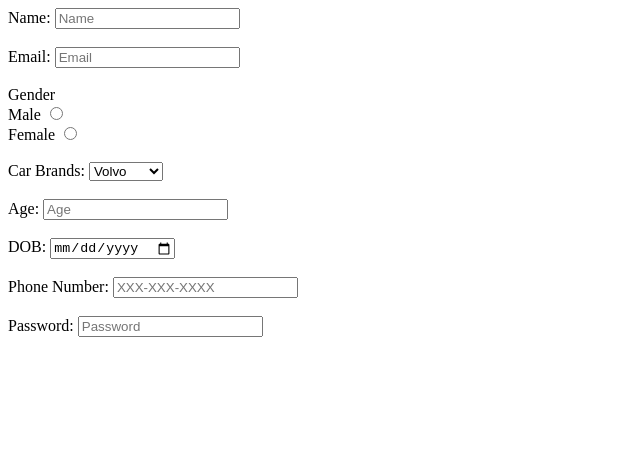
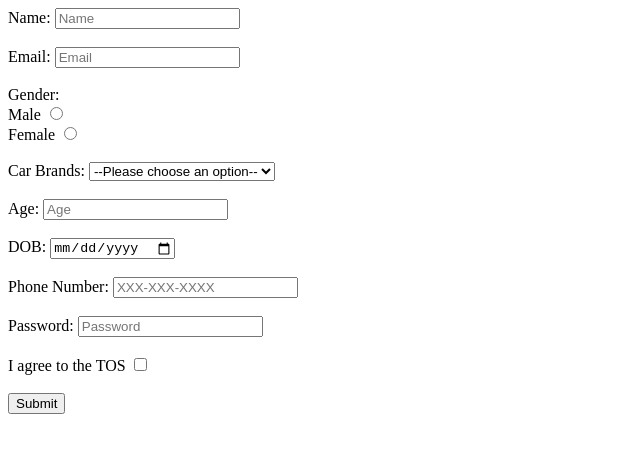
Before and after one commit to acciojob/signup-form-car-Sriku010203, a website: page main.html in a window 1280 px wide. Shown: the whole page, without its empty margins (0-640 px from the left). Drawn offline with Linux system fonts and the light colour scheme.

Commit message:
created a submission

```diff
--- a/main.html
+++ b/main.html
@@ -7,7 +7,7 @@
 </head>
 
 <body>
-	<form method="post">
+	<form action="./submitform.php" method="post">
 		<label for="name">Name:</label>
 		<input type="text" id="name" placeholder="Name" required>
 		<br>
@@ -16,7 +16,7 @@
 		<input type="email" id="email" placeholder="Email" required>
 		<br>
 		<br>
-		<label for ="gender_m, gender_f">Gender</label>
+		<label for ="gender_m, gender_f">Gender:</label>
 		<br>
 		<label>Male</label>
 		<input type="radio" id="gender_m, gender_f" required>
@@ -25,8 +25,9 @@
 		<input type="radio" id="gender_m, gender_f" required>
 		<br>
 		<br>
-		<label for="CarBrands">Car Brands:</label>
+		<label for="Cars">Car Brands:</label>
 		<select id="Cars" aria-required >
+			<option>--Please choose an option--</option>
 			<option >Volvo</option>
 			<option>Telsa</option>
 			<option>Mustang</option>
@@ -50,6 +51,13 @@
 		<input type="password" id="password" placeholder="Password" required>
 		<br>
 		<br>
+		<label for="tos">I agree to the TOS</label>
+		<input type="checkbox"id="tos"required>
+		<br>
+		<br>
+
+		<button type="submit">Submit</button>
+	</form>
 
 
 
```
